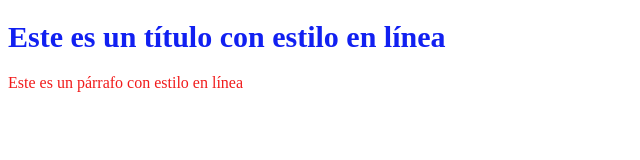
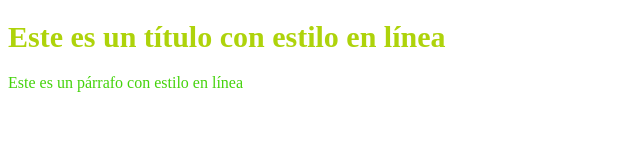
Before and after one commit to EdisonRincon/modulo8, a plain HTML site: page index.html in a window 1280 px wide. Shown: the whole page, without its empty margins (0-640 px from the left). Drawn offline with Linux system fonts and the light colour scheme.

Commit message:
Estilo a nivel de archivo

```diff
--- /dev/null
+++ b/estilo.css
@@ -0,0 +1,8 @@
+h1{
+    color: rgb(174, 211, 11);
+    font-size: 30px;
+}
+p{
+    color: rgb(68, 211, 11);
+    font-family: 'Times New Roman', Times, serif;
+}
--- a/index.html
+++ b/index.html
@@ -4,17 +4,9 @@
     <meta charset="UTF-8">
     <meta name="viewport" content="width=device-width, initial-scale=1.0">
     <title>Archivos CSS</title>
+    <link rel="stylesheet" href="estilo.css">
 </head>
-<style>
-    h1{
-        color: rgb(17, 32, 241);
-        font-size: 30px;
-    }
-    p{
-        color: rgb(241, 27, 27);
-        font-family: 'Times New Roman', Times, serif;
-    }
-</style>
+
 <body>
     <h1 >Este es un título con estilo en línea</h1>
     <p>Este es un párrafo con estilo en línea</p>
```
